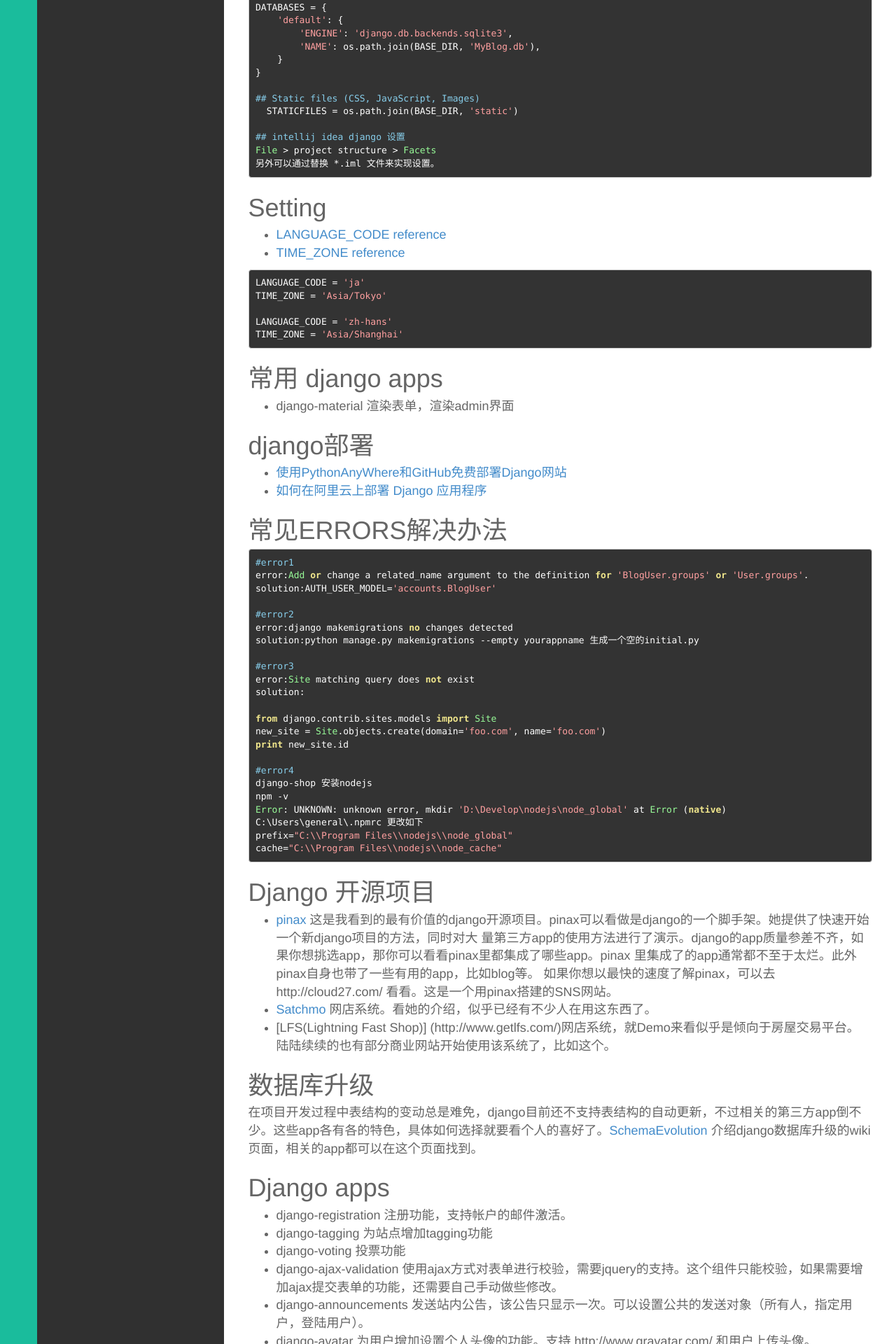
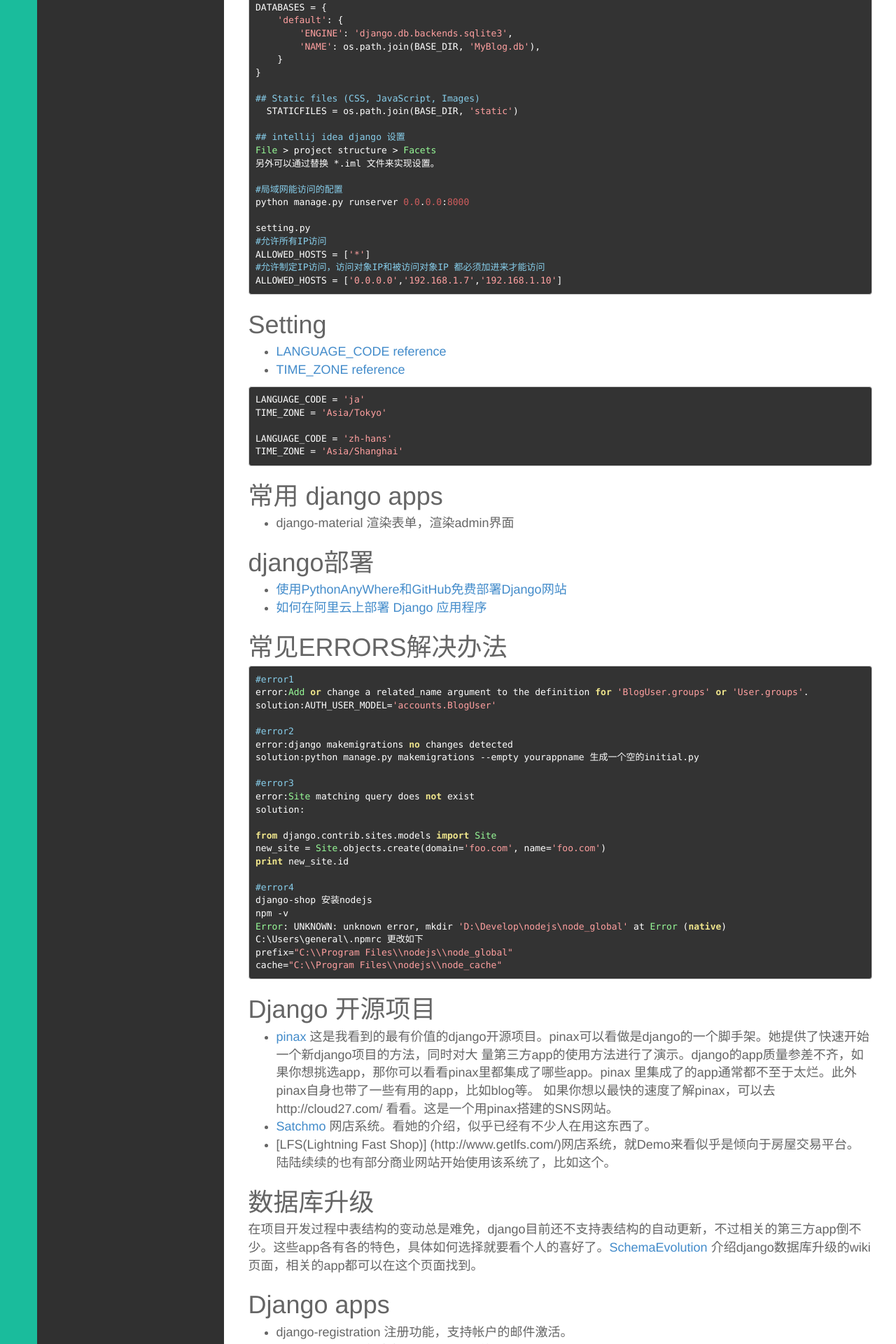
Before and after one commit to kyoyo/kyoyo.github.io, a Jekyll site: the page built from _posts/技術/2017-09-01-Django.md, in a window 1280 px wide. Shown: the part 1735-3655 px from the top of the page at 70% size. Built offline with Jekyll 4.4.1, drawn with Linux system fonts in a browser that asks for light colours; Markdown is read by kramdown in place of the engine named in the settings; some of the changed text lies outside the part shown.

Commit message:
Update 2017-09-01-Django.md

````diff
--- a/_posts/技術/2017-09-01-Django.md
+++ b/_posts/技術/2017-09-01-Django.md
@@ -104,6 +104,15 @@ DATABASES = {
 ## intellij idea django 设置
 File > project structure > Facets
 另外可以通过替换 *.iml 文件来实现设置。
+
+#局域网能访问的配置
+python manage.py runserver 0.0.0.0:8000
+
+setting.py
+#允许所有IP访问
+ALLOWED_HOSTS = ['*']
+#允许制定IP访问，访问对象IP和被访问对象IP 都必须加进来才能访问
+ALLOWED_HOSTS = ['0.0.0.0','192.168.1.7','192.168.1.10']
 
 ```
 
````
